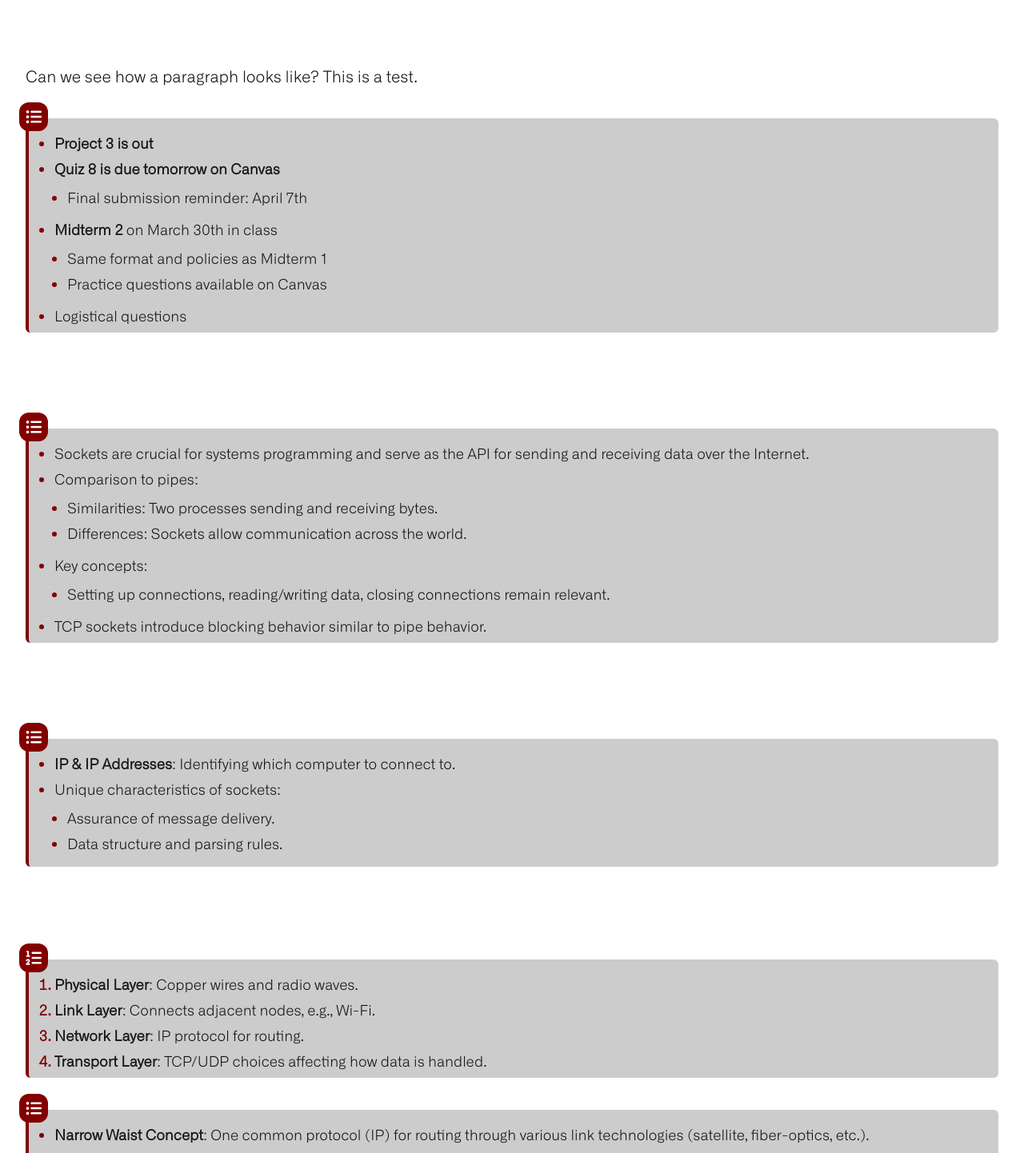
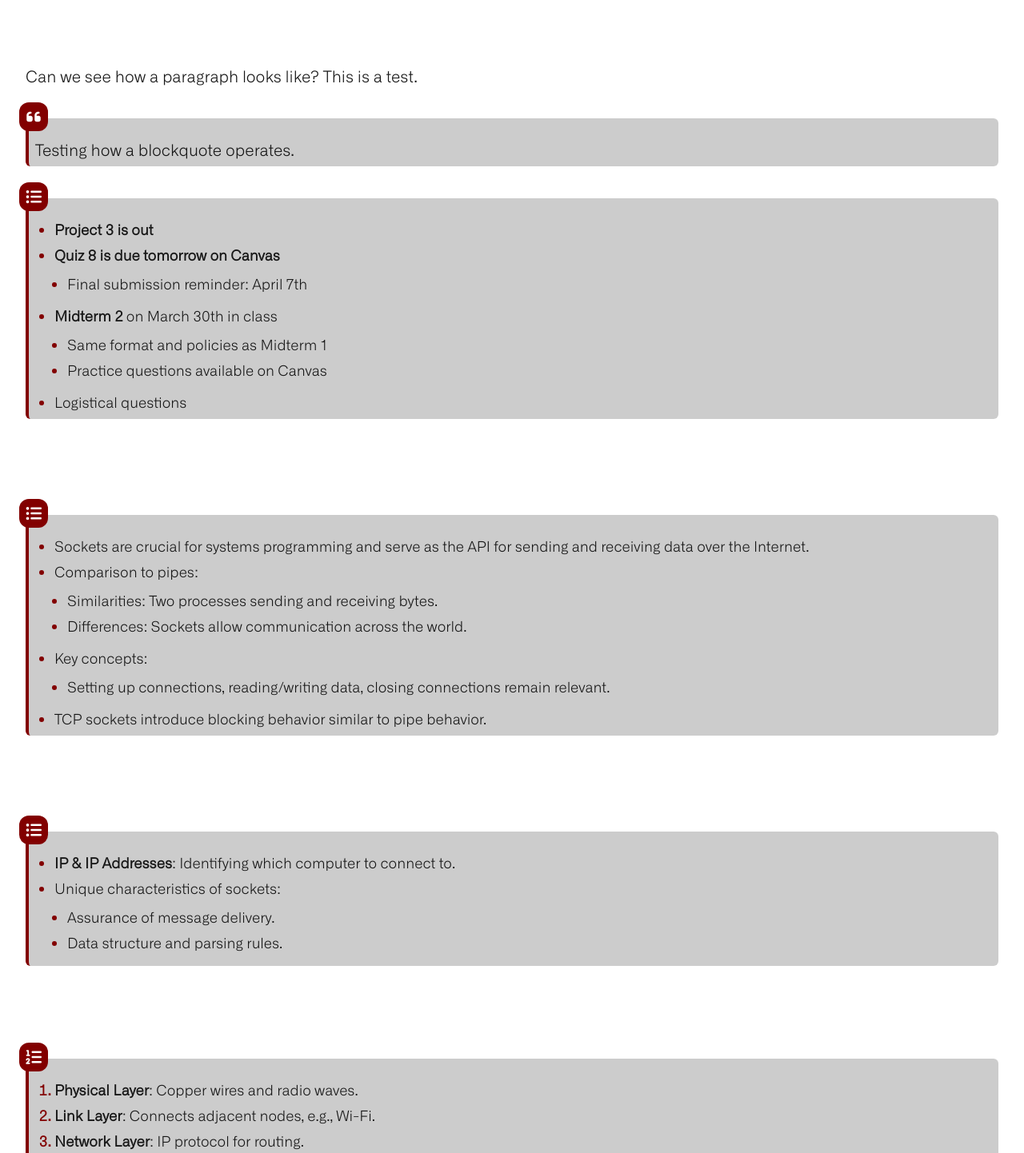
Before and after one commit to Kanishk-K/Zircon, a Next.js app in the folder frontend/: page /notes/example in a window 1280 px wide. Shown: the part 220-1662 px from the top of the page at 80% size. Built offline with nearby package versions, Linux system fonts and the light colour scheme.

Commit message:
🦆 Added blockquotes.

```diff
--- a/frontend/src/app/notes/example/page.mdx
+++ b/frontend/src/app/notes/example/page.mdx
@@ -3,6 +3,8 @@
 ## Announcements
 
 Can we see how a paragraph looks like? This is a test.
+
+> Testing how a blockquote operates.
 
 - **Project 3 is out**
 - **Quiz 8 is due tomorrow on Canvas**
--- a/frontend/src/mdx-components.tsx
+++ b/frontend/src/mdx-components.tsx
@@ -2,7 +2,7 @@ import type { MDXComponents } from 'mdx/types'
 import { ComponentPropsWithoutRef } from 'react';
 
 import localFont from "next/font/local";
-import { FaListOl, FaListUl } from 'react-icons/fa6';
+import { FaListOl, FaListUl, FaQuoteLeft } from 'react-icons/fa6';
 
 const headingFont = localFont({
     src: "../public/fonts/Alliance2.otf",
@@ -45,6 +45,7 @@ export function useMDXComponents(components: MDXComponents): MDXComponents {
     li: (props) => {
         return <li className={`${genericFont.className} text-md lg:text-lg`} {...props} />;
     },
+    blockquote : blockquoteComponent,
     code : (props) => {
         return <code className="bg-black bg-opacity-20 text-brand p-1 rounded-md" {...props} />;
     },
@@ -58,7 +59,7 @@ const ulComponent = (props: {children: React.ReactNode}) => {
             <div className={"absolute -left-2 -top-5 bg-brand p-2 rounded-xl group-[.parent-list]:hidden"}>
                 <FaListUl className='text-background' size={'1.25rem'} />
             </div>
-            <ul className={"list-disc marker:text-brand marker:font-bold bg-black bg-opacity-20 pl-8 py-2 pt-4 pr-4 rounded-md space-y-1 border-brand border-l-4 group parent-list group-[.parent-list]:pt-2 group-[.parent-list]:pr-0 group-[.parent-list]:pl-4 group-[.parent-list]:border-l-0 group-[.parent-list]:bg-transparent"}>
+            <ul className={"list-disc marker:text-brand marker:font-bold bg-black bg-opacity-20 pl-8 py-2 pt-6 pr-4 rounded-md space-y-1 border-brand border-l-4 group parent-list group-[.parent-list]:pt-2 group-[.parent-list]:pr-0 group-[.parent-list]:pl-4 group-[.parent-list]:border-l-0 group-[.parent-list]:bg-transparent"}>
                 {props.children}
             </ul>
       </div>
@@ -71,9 +72,22 @@ const olComponent = (props: {children: React.ReactNode}) => {
             <div className={"absolute -left-2 -top-5 bg-brand p-2 rounded-xl group-[.parent-list]:hidden"}>
                 <FaListOl className='text-background' size={'1.25rem'} />
             </div>
-            <ul className={"list-decimal marker:text-brand marker:font-bold bg-black bg-opacity-20 pl-8 py-2 pt-4 pr-4 rounded-md space-y-1 border-brand border-l-4 group parent-list group-[.parent-list]:pt-2 group-[.parent-list]:pr-0 group-[.parent-list]:pl-4 group-[.parent-list]:border-l-0 group-[.parent-list]:bg-transparent"}>
+            <ul className={"list-decimal marker:text-brand marker:font-bold bg-black bg-opacity-20 pl-8 py-2 pt-6 pr-4 rounded-md space-y-1 border-brand border-l-4 group parent-list group-[.parent-list]:pt-2 group-[.parent-list]:pr-0 group-[.parent-list]:pl-4 group-[.parent-list]:border-l-0 group-[.parent-list]:bg-transparent"}>
                 {props.children}
             </ul>
       </div>
     )
 }
+
+const blockquoteComponent = (props: {children: React.ReactNode}) => {
+    return (
+        <blockquote className="relative my-10 group-[.parent-list]:mt-0 group-[.parent-list]:mb-0">
+            <div className={"absolute -left-2 -top-5 bg-brand p-2 rounded-xl group-[.parent-list]:hidden"}>
+                <FaQuoteLeft className='text-background' size={'1.25rem'} />
+            </div>
+            <ol className={"bg-black bg-opacity-20 pl-2 py-2 pt-6 rounded-md space-y-1 border-brand border-l-4 group parent-list group-[.parent-list]:pt-2 group-[.parent-list]:ml-2 group-[.parent-list]:my-4 group-[.parent-list]:rounded-none group-[.parent-list]:border-l-2 group-[.parent-list]:border-opacity-60 group-[.parent-list]:bg-transparent"}>
+                {props.children}
+            </ol>
+        </blockquote>
+    )
+};
```
